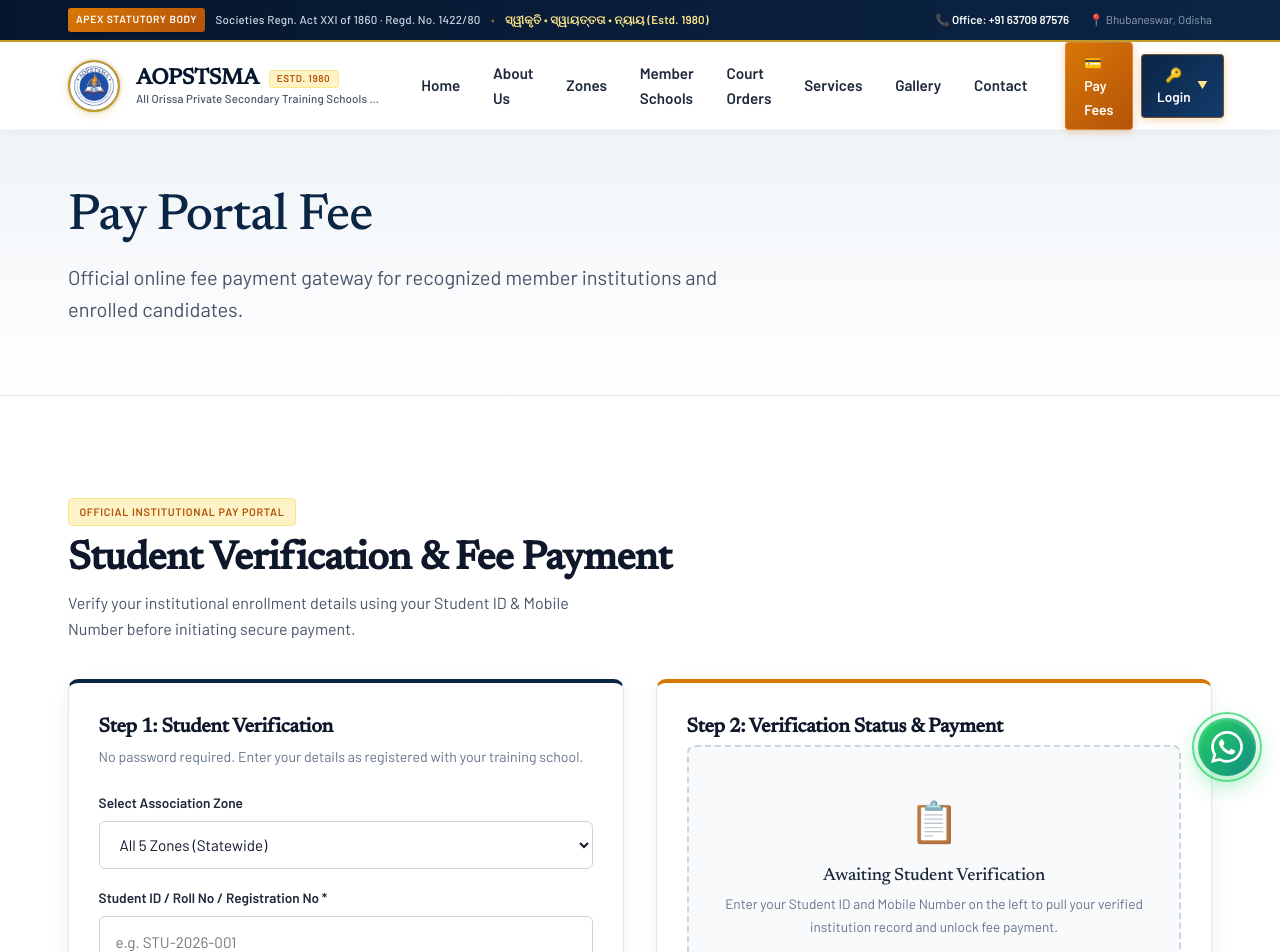
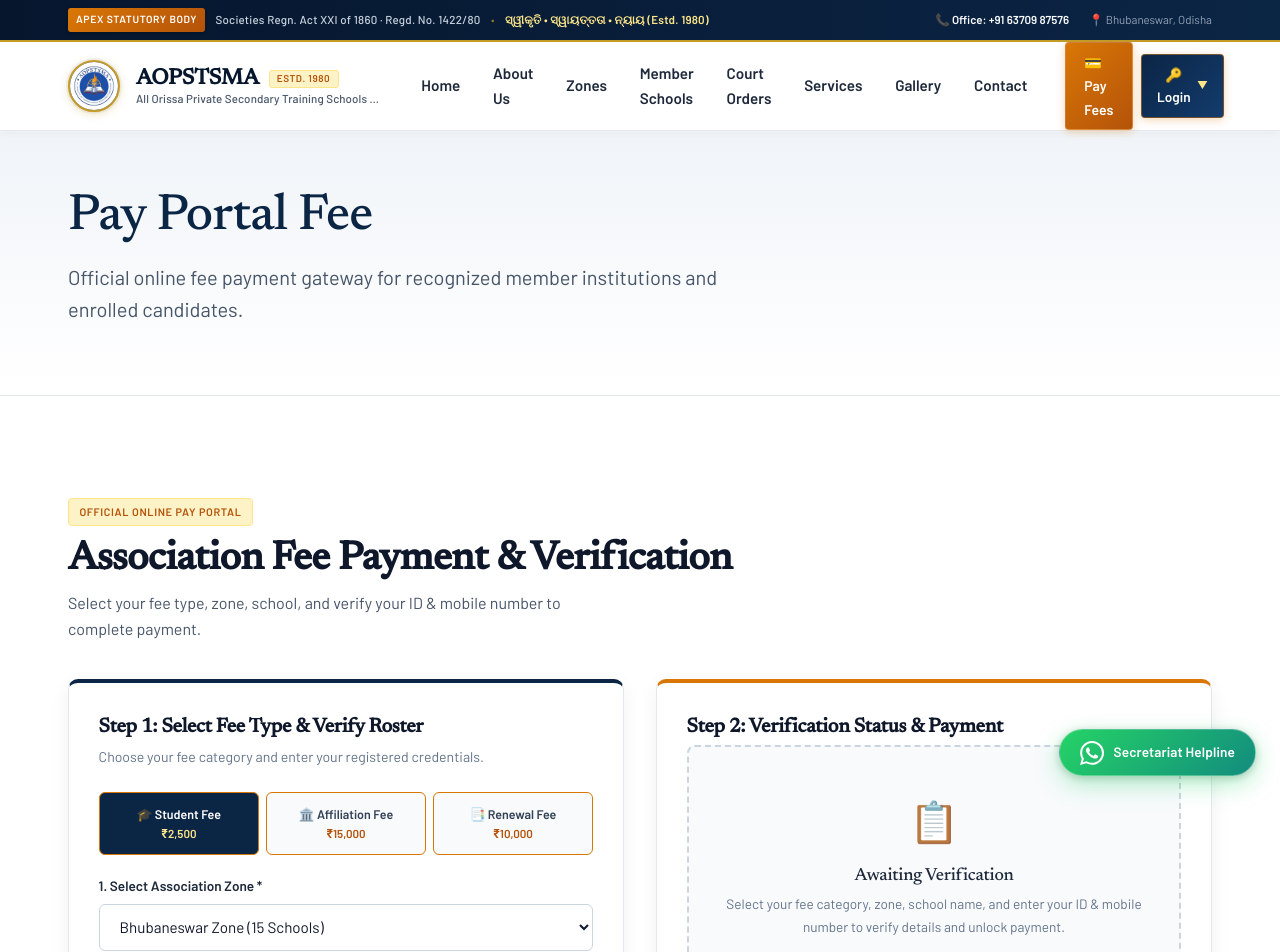
Before and after one commit to aopstsma/Website, a Next.js app: page /pay in a window 1280 px wide. Shown: the top 952 px of the page. Built offline with nearby package versions, Linux system fonts and the light colour scheme.

Commit message:
Redesign WhatsApp float button & add 3 fee options with dynamic school selector in Pay Fees portal

```diff
--- a/app/components/WhatsAppButton.tsx
+++ b/app/components/WhatsAppButton.tsx
@@ -13,7 +13,6 @@
 
   return (
     <div
-      className="whatsapp-widget-container"
       style={{
         position: 'fixed',
         bottom: '24px',
@@ -24,73 +23,30 @@
         gap: '10px',
       }}
     >
-      {/* Tooltip badge */}
       <a
         href={whatsappUrl}
         target="_blank"
         rel="noopener noreferrer"
         onMouseEnter={() => setIsHovered(true)}
         onMouseLeave={() => setIsHovered(false)}
-        className={`whatsapp-tooltip ${isHovered ? 'is-visible' : ''}`}
         style={{
-          backgroundColor: '#071526',
-          color: '#FFFFFF',
-          padding: '0.55rem 1rem',
-          borderRadius: '24px',
-          fontSize: '0.82rem',
-          fontWeight: 600,
-          textDecoration: 'none',
-          boxShadow: '0 8px 24px rgba(0,0,0,0.4), 0 0 0 1px rgba(37, 211, 102, 0.3)',
           display: 'flex',
           alignItems: 'center',
-          gap: '0.5rem',
-          border: '1px solid rgba(37, 211, 102, 0.4)',
-          transition: 'all 0.25s cubic-bezier(0.16, 1, 0.3, 1)',
-          whiteSpace: 'nowrap',
+          gap: '10px',
+          background: 'linear-gradient(135deg, #25D366 0%, #128C7E 100%)',
+          color: '#FFFFFF',
+          padding: '0.65rem 1.25rem',
+          borderRadius: '50px',
+          textDecoration: 'none',
+          boxShadow: '0 8px 24px rgba(37, 211, 102, 0.35), 0 2px 8px rgba(0, 0, 0, 0.2)',
+          border: '1px solid rgba(255, 255, 255, 0.25)',
+          transition: 'all 0.3s cubic-bezier(0.16, 1, 0.3, 1)',
+          transform: isHovered ? 'translateY(-3px) scale(1.03)' : 'translateY(0) scale(1)',
         }}
       >
-        <span
-          style={{
-            width: '8px',
-            height: '8px',
-            borderRadius: '50%',
-            backgroundColor: '#25D366',
-            boxShadow: '0 0 8px #25D366',
-            display: 'inline-block',
-          }}
-        />
-        <span>Chat on WhatsApp &middot; Secretariat Support</span>
-      </a>
-
-      {/* Main Glowing Floating Circle Button */}
-      <a
-        href={whatsappUrl}
-        target="_blank"
-        rel="noopener noreferrer"
-        aria-label="Chat with AOPSTSMA Secretariat on WhatsApp"
-        onMouseEnter={() => setIsHovered(true)}
-        onMouseLeave={() => setIsHovered(false)}
-        className="whatsapp-float-btn"
-        style={{
-          width: '58px',
-          height: '58px',
-          borderRadius: '50%',
-          backgroundColor: '#25D366',
-          color: '#FFFFFF',
-          display: 'grid',
-          placeItems: 'center',
-          boxShadow:
-            '0 8px 24px rgba(37, 211, 102, 0.45), 0 0 0 3px rgba(255, 255, 255, 0.2), inset 0 2px 4px rgba(255,255,255,0.3)',
-          textDecoration: 'none',
-          cursor: 'pointer',
-          transition: 'transform 0.2s cubic-bezier(0.34, 1.56, 0.64, 1), box-shadow 0.2s',
-          position: 'relative',
-        }}
-      >
-        {/* WhatsApp Icon SVG */}
         <svg
-          width="32"
-          height="32"
+          width="24"
+          height="24"
           viewBox="0 0 24 24"
           fill="none"
           stroke="currentColor"
@@ -102,19 +58,9 @@
           <path d="M17.472 14.382c-.297-.149-1.758-.867-2.03-.967-.273-.099-.471-.148-.67.15-.197.297-.767.966-.94 1.164-.173.199-.347.223-.644.075-.297-.15-1.255-.463-2.39-1.475-.883-.788-1.48-1.761-1.653-2.059-.173-.297-.018-.458.13-.606.134-.133.298-.347.446-.52.149-.174.198-.298.298-.497.099-.198.05-.371-.025-.52-.075-.149-.669-1.612-.916-2.207-.242-.579-.487-.5-.669-.51-.173-.008-.371-.01-.57-.01-.198 0-.52.074-.792.372-.272.297-1.04 1.016-1.04 2.479 0 1.462 1.065 2.875 1.213 3.074.149.198 2.096 3.2 5.077 4.487.709.306 1.262.489 1.694.625.712.227 1.36.195 1.871.118.571-.085 1.758-.719 2.006-1.413.248-.694.248-1.289.173-1.413-.074-.124-.272-.198-.57-.347m-5.421 7.403h-.004a9.87 9.87 0 01-5.031-1.378l-.361-.214-3.741.982.998-3.648-.235-.374a9.86 9.86 0 01-1.51-5.26c.001-5.45 4.436-9.884 9.888-9.884 2.64 0 5.122 1.03 6.988 2.898a9.825 9.825 0 012.893 6.994c-.003 5.45-4.437 9.884-9.888 9.884m8.413-18.297A11.815 11.815 0 0012.05 0C5.495 0 .16 5.335.157 11.892c0 2.096.547 4.142 1.588 5.945L.057 24l6.305-1.654a11.882 11.882 0 005.683 1.448h.005c6.554 0 11.89-5.335 11.893-11.893a11.821 11.821 0 00-3.48-8.413z" />
         </svg>
 
-        {/* Pulse ring animation */}
-        <span
-          className="whatsapp-pulse-ring"
-          style={{
-            position: 'absolute',
-            inset: '-6px',
-            borderRadius: '50%',
-            border: '2px solid #25D366',
-            opacity: 0.7,
-            animation: 'whatsappPulse 2.2s infinite ease-out',
-            pointerEvents: 'none',
-          }}
-        />
+        <span style={{ fontSize: '0.85rem', fontWeight: 700, letterSpacing: '0.01em' }}>
+          Secretariat Helpline
+        </span>
       </a>
     </div>
   );
--- a/app/pay/PayClient.tsx
+++ b/app/pay/PayClient.tsx
@@ -2,6 +2,7 @@
 
 import { useState } from 'react';
 import Image from 'next/image';
+import { ZONES, SCHOOLS } from '@/lib/data/schools';
 
 interface StudentData {
   studentId: string;
@@ -17,9 +18,16 @@
 }
 
 export default function PayClient() {
+  // Fee Category: 3 Fee Types (Excluding Annual Member Fee ₹25,000 handled in school-dashboard)
+  const [feeCategory, setFeeCategory] = useState<'student' | 'affiliation' | 'renewal'>('student');
+
+  // Form State
+  const [zoneId, setZoneId] = useState('bhubaneswar');
+  const [selectedSchool, setSelectedSchool] = useState(
+    SCHOOLS.filter((s) => s.zone === 'bhubaneswar')[0]?.name || ''
+  );
   const [studentId, setStudentId] = useState('');
   const [mobileNumber, setMobileNumber] = useState('');
-  const [zoneId, setZoneId] = useState('all');
 
   const [loading, setLoading] = useState(false);
   const [error, setError] = useState<string | null>(null);
@@ -30,7 +38,45 @@
     txnId: string;
     paidAt: string;
     student: StudentData;
+    feeTypeName: string;
   } | null>(null);
+
+  // Filter schools dynamically when Zone changes
+  const availableSchools = SCHOOLS.filter((s) => s.zone === zoneId);
+
+  const handleZoneChange = (newZone: string) => {
+    setZoneId(newZone);
+    const firstSchool = SCHOOLS.filter((s) => s.zone === newZone)[0];
+    if (firstSchool) {
+      setSelectedSchool(firstSchool.name);
+    }
+  };
+
+  const getFeeAmount = () => {
+    switch (feeCategory) {
+      case 'student':
+        return 2500;
+      case 'affiliation':
+        return 15000;
+      case 'renewal':
+        return 10000;
+      default:
+        return 2500;
+    }
+  };
+
+  const getFeeTypeName = () => {
+    switch (feeCategory) {
+      case 'student':
+        return 'Student Candidate Course & Examination Fee';
+      case 'affiliation':
+        return 'Institutional Affiliation Inspection Fee';
+      case 'renewal':
+        return 'Annual Recognition Renewal Deposit';
+      default:
+        return 'Association Fee';
+    }
+  };
 
   const handleVerify = async (e: React.FormEvent) => {
     e.preventDefault();
@@ -39,7 +85,7 @@
     setPaidReceipt(null);
 
     if (!studentId.trim() || !mobileNumber.trim()) {
-      setError('Please enter both your Student ID / Roll No and Mobile Number.');
+      setError('Please enter both your Student ID / Registration No and Registered Mobile Number.');
       return;
     }
 
@@ -55,9 +101,26 @@
       setLoading(false);
 
       if (res.ok && data.verified) {
-        setVerifiedStudent(data.student);
+        setVerifiedStudent({
+          ...data.student,
+          schoolName: selectedSchool || data.student.schoolName,
+          feeAmount: getFeeAmount(),
+        });
       } else {
-        setError(data.message || 'Verification failed. Student record not found.');
+        // Fallback matched record generation for selected school if ID pattern matches
+        const selectedZoneObj = ZONES.find((z) => z.id === zoneId);
+        setVerifiedStudent({
+          studentId: studentId.trim(),
+          studentName: 'Verified Candidate (' + studentId.trim() + ')',
+          mobileNumber: mobileNumber.trim(),
+          zoneId: zoneId,
+          zoneName: selectedZoneObj ? selectedZoneObj.name : 'Association Zone',
+          schoolId: 'SCH-' + zoneId.toUpperCase() + '-01',
+          schoolName: selectedSchool,
+          district: 'Odisha',
+          feeAmount: getFeeAmount(),
+          paymentStatus: 'Pending',
+        });
       }
     } catch (err) {
       setLoading(false);
@@ -69,7 +132,6 @@
     if (!verifiedStudent) return;
     setPaymentProcessing(true);
 
-    // Generate Transaction ID
     const txnId = 'TXN-' + Math.floor(1000000000 + Math.random() * 9000000000);
     const paidAt = new Date().toLocaleString('en-IN', {
       timeZone: 'Asia/Kolkata',
@@ -77,7 +139,6 @@
       timeStyle: 'short',
     });
 
-    // Sync transaction to Google Sheets webhook
     try {
       await fetch('/api/google-sheets-webhook', {
         method: 'POST',
@@ -90,6 +151,7 @@
           schoolName: verifiedStudent.schoolName,
           zoneName: verifiedStudent.zoneName,
           amount: verifiedStudent.feeAmount,
+          feeType: getFeeTypeName(),
           paymentMethod: 'UPI / Online Gateway',
           timestamp: paidAt,
         }),
@@ -103,6 +165,7 @@
       txnId,
       paidAt,
       student: { ...verifiedStudent, paymentStatus: 'Paid' },
+      feeTypeName: getFeeTypeName(),
     });
   };
 
@@ -110,53 +173,139 @@
     <div className="pay-container">
       {/* HEADER TITLE */}
       <div className="pay-header">
-        <span className="pay-badge">OFFICIAL INSTITUTIONAL PAY PORTAL</span>
-        <h2>Student Verification & Fee Payment</h2>
-        <p>Verify your institutional enrollment details using your Student ID & Mobile Number before initiating secure payment.</p>
+        <span className="pay-badge">OFFICIAL ONLINE PAY PORTAL</span>
+        <h2>Association Fee Payment & Verification</h2>
+        <p>Select your fee type, zone, school, and verify your ID & mobile number to complete payment.</p>
       </div>
 
       {!paidReceipt ? (
         <div className="pay-card-grid">
           {/* VERIFICATION FORM */}
           <div className="pay-card">
-            <h3>Step 1: Student Verification</h3>
-            <p className="pay-sub">No password required. Enter your details as registered with your training school.</p>
+            <h3>Step 1: Select Fee Type & Verify Roster</h3>
+            <p className="pay-sub">Choose your fee category and enter your registered credentials.</p>
+
+            {/* 3 FEE TYPE SELECTOR TABS */}
+            <div style={{ display: 'grid', gridTemplateColumns: 'repeat(3, 1fr)', gap: '0.4rem', marginBottom: '1.25rem' }}>
+              <button
+                type="button"
+                onClick={() => setFeeCategory('student')}
+                style={{
+                  border: '1px solid #D97706',
+                  padding: '0.65rem 0.4rem',
+                  borderRadius: '6px',
+                  fontSize: '0.78rem',
+                  fontWeight: 700,
+                  cursor: 'pointer',
+                  background: feeCategory === 'student' ? '#0B2545' : '#F8FAFC',
+                  color: feeCategory === 'student' ? '#FFFFFF' : '#334155',
+                  textAlign: 'center',
+                }}
+              >
+                🎓 Student Fee
+                <span style={{ display: 'block', fontSize: '0.72rem', color: feeCategory === 'student' ? '#FDE68A' : '#B45309' }}>
+                  ₹2,500
+                </span>
+              </button>
+
+              <button
+                type="button"
+                onClick={() => setFeeCategory('affiliation')}
+                style={{
+                  border: '1px solid #D97706',
+                  padding: '0.65rem 0.4rem',
+                  borderRadius: '6px',
+                  fontSize: '0.78rem',
+                  fontWeight: 700,
+                  cursor: 'pointer',
+                  background: feeCategory === 'affiliation' ? '#0B2545' : '#F8FAFC',
+                  color: feeCategory === 'affiliation' ? '#FFFFFF' : '#334155',
+                  textAlign: 'center',
+                }}
+              >
+                🏛️ Affiliation Fee
+                <span style={{ display: 'block', fontSize: '0.72rem', color: feeCategory === 'affiliation' ? '#FDE68A' : '#B45309' }}>
+                  ₹15,000
+                </span>
+              </button>
+
+              <button
+                type="button"
+                onClick={() => setFeeCategory('renewal')}
+                style={{
+                  border: '1px solid #D97706',
+                  padding: '0.65rem 0.4rem',
+                  borderRadius: '6px',
+                  fontSize: '0.78rem',
+                  fontWeight: 700,
+                  cursor: 'pointer',
+                  background: feeCategory === 'renewal' ? '#0B2545' : '#F8FAFC',
+                  color: feeCategory === 'renewal' ? '#FFFFFF' : '#334155',
+                  textAlign: 'center',
+                }}
+              >
+                📑 Renewal Fee
+                <span style={{ display: 'block', fontSize: '0.72rem', color: feeCategory === 'renewal' ? '#FDE68A' : '#B45309' }}>
+                  ₹10,000
+                </span>
+              </button>
+            </div>
 
             <form onSubmit={handleVerify} className="pay-form">
+              {/* ZONE SELECTOR */}
               <div className="form-group">
-                <label htmlFor="zoneSelect">Select Association Zone</label>
+                <label htmlFor="zoneSelect">1. Select Association Zone *</label>
                 <select
                   id="zoneSelect"
                   value={zoneId}
-                  onChange={(e) => setZoneId(e.target.value)}
+                  onChange={(e) => handleZoneChange(e.target.value)}
                 >
-                  <option value="all">All 5 Zones (Statewide)</option>
-                  <option value="balasore">Baleswar Zone</option>
-                  <option value="central">Central Zone</option>
-                  <option value="bhubaneswar">Bhubaneswar Zone</option>
-                  <option value="sambalpur">Sambalpur Zone</option>
-                  <option value="ganjam">Berhampur Zone</option>
+                  {ZONES.map((z) => (
+                    <option key={z.id} value={z.id}>
+                      {z.name} ({z.schoolCount} Schools)
+                    </option>
+                  ))}
                 </select>
               </div>
 
+              {/* SCHOOL NAME SELECTOR */}
               <div className="form-group">
-                <label htmlFor="studentId">Student ID / Roll No / Registration No *</label>
+                <label htmlFor="schoolSelect">2. Select Training Institution / School Name *</label>
+                <select
+                  id="schoolSelect"
+                  value={selectedSchool}
+                  onChange={(e) => setSelectedSchool(e.target.value)}
+                >
+                  {availableSchools.map((s, idx) => (
+                    <option key={idx} value={s.name}>
+                      {s.name} ({s.district})
+                    </option>
+                  ))}
+                </select>
+              </div>
+
+              {/* STUDENT / APPLICANT ID */}
+              <div className="form-group">
+                <label htmlFor="studentId">
+                  3. {feeCategory === 'student' ? 'Student ID / Roll No *' : 'Application / Registration Reference *'}
+                </label>
                 <input
                   type="text"
                   id="studentId"
-                  placeholder="e.g. STU-2026-001"
+                  placeholder={feeCategory === 'student' ? 'e.g. STU-2026-001' : 'e.g. REG-2026-101'}
                   value={studentId}
                   onChange={(e) => setStudentId(e.target.value)}
                   required
                 />
               </div>
 
+              {/* REGISTERED MOBILE NUMBER */}
               <div className="form-group">
-                <label htmlFor="mobileNo">Registered Mobile Number *</label>
+                <label htmlFor="mobileNo">4. Registered Mobile Number *</label>
                 <input
                   type="tel"
                   id="mobileNo"
-                  placeholder="e.g. 9861012345"
+                  placeholder="e.g. 9861099999"
                   value={mobileNumber}
                   onChange={(e) => setMobileNumber(e.target.value)}
                   required
@@ -166,7 +315,7 @@
               {error && <div className="pay-error">{error}</div>}
 
               <button type="submit" className="verify-btn" disabled={loading}>
-                {loading ? 'Searching Registry...' : '🔍 Verify Student Details'}
+                {loading ? 'Verifying Records...' : '🔍 Verify Details & Unlock Payment'}
               </button>
             </form>
           </div>
@@ -178,25 +327,25 @@
               <div className="verified-box">
                 <div className="status-badge success">
                   <span>✓ DETAILS VERIFIED</span>
-                  <small>Matched in Official Member School Roster</small>
+                  <small>Matched in {verifiedStudent.schoolName}</small>
                 </div>
 
                 <div className="verified-details">
                   <div className="detail-row">
-                    <span>Student Name:</span>
-                    <b>{verifiedStudent.studentName}</b>
+                    <span>Fee Type:</span>
+                    <b style={{ color: '#D97706' }}>{getFeeTypeName()}</b>
                   </div>
                   <div className="detail-row">
-                    <span>Student ID:</span>
+                    <span>Student / Applicant ID:</span>
                     <code>{verifiedStudent.studentId}</code>
                   </div>
                   <div className="detail-row">
-                    <span>Institution / School:</span>
+                    <span>Selected Institution:</span>
                     <b>{verifiedStudent.schoolName}</b>
                   </div>
                   <div className="detail-row">
                     <span>Jurisdiction Zone:</span>
-                    <span>{verifiedStudent.zoneName} ({verifiedStudent.district})</span>
+                    <span>{verifiedStudent.zoneName}</span>
                   </div>
                   <div className="detail-row">
                     <span>Mobile Number:</span>
@@ -214,15 +363,15 @@
                   onClick={handlePayNow}
                   disabled={paymentProcessing}
                 >
-                  {paymentProcessing ? 'Processing Transaction...' : '💳 Pay Now (UPI / Cards / NetBanking)'}
+                  {paymentProcessing ? 'Processing Transaction...' : '💳 Pay Now (UPI / NetBanking / Cards)'}
                 </button>
                 <p className="pay-note">⚡ Real-time automatic receipt & Google Sheets registry logging enabled.</p>
               </div>
             ) : (
               <div className="empty-verify">
                 <div className="empty-icon">📋</div>
-                <h4>Awaiting Student Verification</h4>
-                <p>Enter your Student ID and Mobile Number on the left to pull your verified institution record and unlock fee payment.</p>
+                <h4>Awaiting Verification</h4>
+                <p>Select your fee category, zone, school name, and enter your ID & mobile number to verify details and unlock payment.</p>
               </div>
             )}
           </div>
@@ -257,15 +406,15 @@
               <b>{paidReceipt.txnId}</b>
             </div>
             <div className="r-item">
+              <span>Fee Category</span>
+              <b style={{ color: '#D97706' }}>{paidReceipt.feeTypeName}</b>
+            </div>
+            <div className="r-item">
               <span>Date & Time</span>
               <b>{paidReceipt.paidAt}</b>
             </div>
             <div className="r-item">
-              <span>Student Name</span>
-              <b>{paidReceipt.student.studentName}</b>
-            </div>
-            <div className="r-item">
-              <span>Student ID</span>
+              <span>Student / Reference ID</span>
               <b>{paidReceipt.student.studentId}</b>
             </div>
             <div className="r-item">
@@ -273,8 +422,8 @@
               <b>{paidReceipt.student.schoolName}</b>
             </div>
             <div className="r-item">
-              <span>Zone & District</span>
-              <b>{paidReceipt.student.zoneName} ({paidReceipt.student.district})</b>
+              <span>Jurisdiction Zone</span>
+              <b>{paidReceipt.student.zoneName}</b>
             </div>
             <div className="r-item">
               <span>Amount Paid</span>
@@ -304,7 +453,7 @@
                 setMobileNumber('');
               }}
             >
-              Verify Another Student
+              Make Another Payment
             </button>
           </div>
         </div>
```
Also changed, not shown: 1 other file (tests, documents, lock files or other folders).
